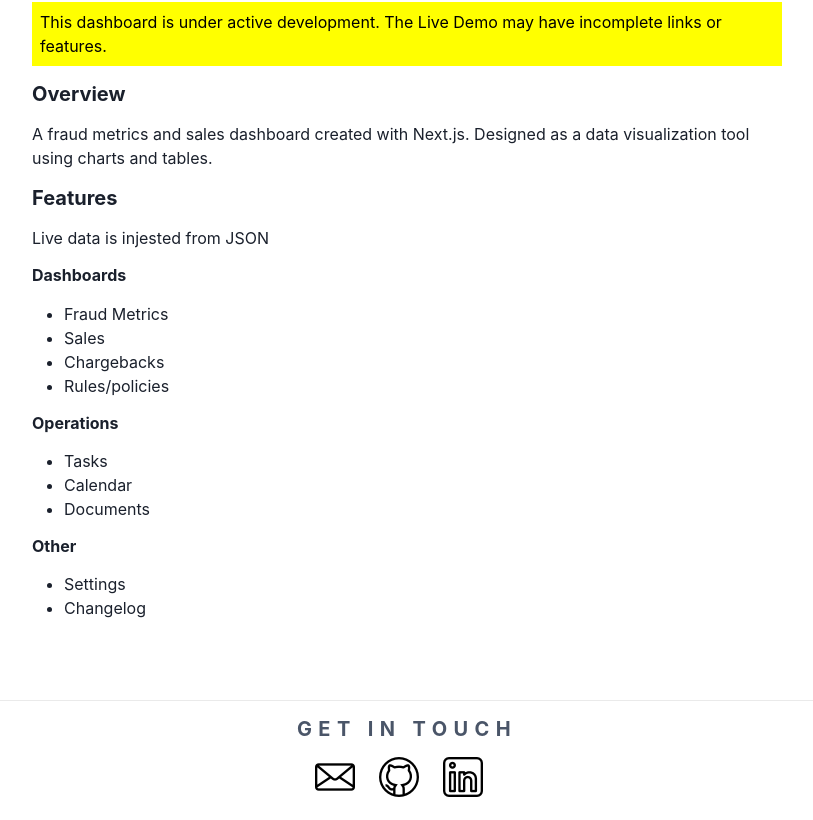
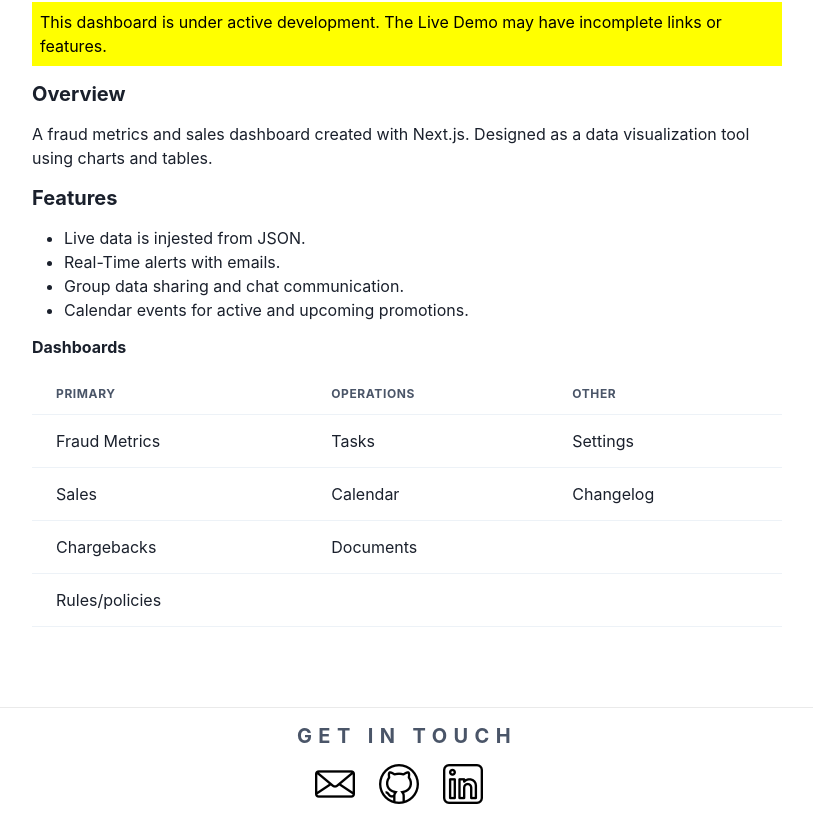
Before and after one commit to stephenrutherford/portfolio_v2, a Next.js app: page /dashboard in a window 1280 px wide. Shown: the part 718-1538 px from the top of the page, without its empty margins (233-1046 px from the left). Built offline with nearby package versions, Linux system fonts and the light colour scheme.

Commit message:
Dashboard content update

```diff
--- a/components/Dashboard.js
+++ b/components/Dashboard.js
@@ -1,15 +1,21 @@
 import {
 	Heading,
 	Flex,
-	List,
 	UnorderedList,
 	ListItem,
 	useColorMode,
-	IconButton,
 	Link,
 	VStack,
 	Image,
 	Text,
+	Table,
+	Thead,
+	Tbody,
+	Tfoot,
+	Tr,
+	Th,
+	Td,
+	TableCaption,
 } from "@chakra-ui/react"
 import Gist from "react-gist"
 
@@ -42,7 +48,10 @@ function Dashboard() {
 						}
 						alt='GitHub'
 					/>
-					<Link href='#' isExternal>
+					<Link
+						href='https://github.com/stephenrutherford/fraud-dashboard'
+						isExternal
+					>
 						<Text pl={4}>GitHub</Text>
 					</Link>
 				</Flex>
@@ -56,7 +65,7 @@ function Dashboard() {
 						}
 						alt='Live Demo'
 					/>
-					<Link href='#' isExternal>
+					<Link href='https://fraud-dashboard.vercel.app/' isExternal>
 						<Text pl={4}>Live Demo</Text>
 					</Link>
 				</Flex>
@@ -72,25 +81,46 @@ function Dashboard() {
 					a data visualization tool using charts and tables.
 				</Text>
 				<Heading size='md'>Features</Heading>
-				<Text>Live data is injested from JSON</Text>
+				<UnorderedList pl={8}>
+					<ListItem>Live data is injested from JSON.</ListItem>
+					<ListItem>Real-Time alerts with emails.</ListItem>
+					<ListItem>Group data sharing and chat communication.</ListItem>
+					<ListItem>
+						Calendar events for active and upcoming promotions.
+					</ListItem>
+				</UnorderedList>
 				<Heading size='sm'>Dashboards</Heading>
-				<UnorderedList pl={8}>
-					<ListItem>Fraud Metrics</ListItem>
-					<ListItem>Sales</ListItem>
-					<ListItem>Chargebacks</ListItem>
-					<ListItem>Rules/policies</ListItem>
-				</UnorderedList>
-				<Heading size='sm'>Operations</Heading>
-				<UnorderedList pl={8}>
-					<ListItem>Tasks</ListItem>
-					<ListItem>Calendar</ListItem>
-					<ListItem>Documents</ListItem>
-				</UnorderedList>
-				<Heading size='sm'>Other</Heading>
-				<UnorderedList pl={8}>
-					<ListItem>Settings</ListItem>
-					<ListItem>Changelog</ListItem>
-				</UnorderedList>
+				<Table variant='simple'>
+					<Thead>
+						<Tr>
+							<Th>Primary</Th>
+							<Th>Operations</Th>
+							<Th>Other</Th>
+						</Tr>
+					</Thead>
+					<Tbody>
+						<Tr>
+							<Td>Fraud Metrics</Td>
+							<Td>Tasks</Td>
+							<Td>Settings</Td>
+						</Tr>
+						<Tr>
+							<Td>Sales</Td>
+							<Td>Calendar</Td>
+							<Td>Changelog</Td>
+						</Tr>
+						<Tr>
+							<Td>Chargebacks</Td>
+							<Td>Documents</Td>
+							<Td></Td>
+						</Tr>
+						<Tr>
+							<Td>Rules/policies</Td>
+							<Td></Td>
+							<Td></Td>
+						</Tr>
+					</Tbody>
+				</Table>
 			</VStack>
 		</Flex>
 	)
--- a/components/Header.js
+++ b/components/Header.js
@@ -40,7 +40,7 @@ function Header() {
 				</Link>
 			</Heading>
 			<Spacer />
-			<Tooltip hasArrow label='Night/Day Mode!'>
+			<Tooltip hasArrow label='Night/Day Mode!' defaultIsOpen>
 				<IconButton
 					aria-label='Color Mode Button'
 					icon={colorMode === "light" ? <MoonIcon /> : <SunIcon />}
```
